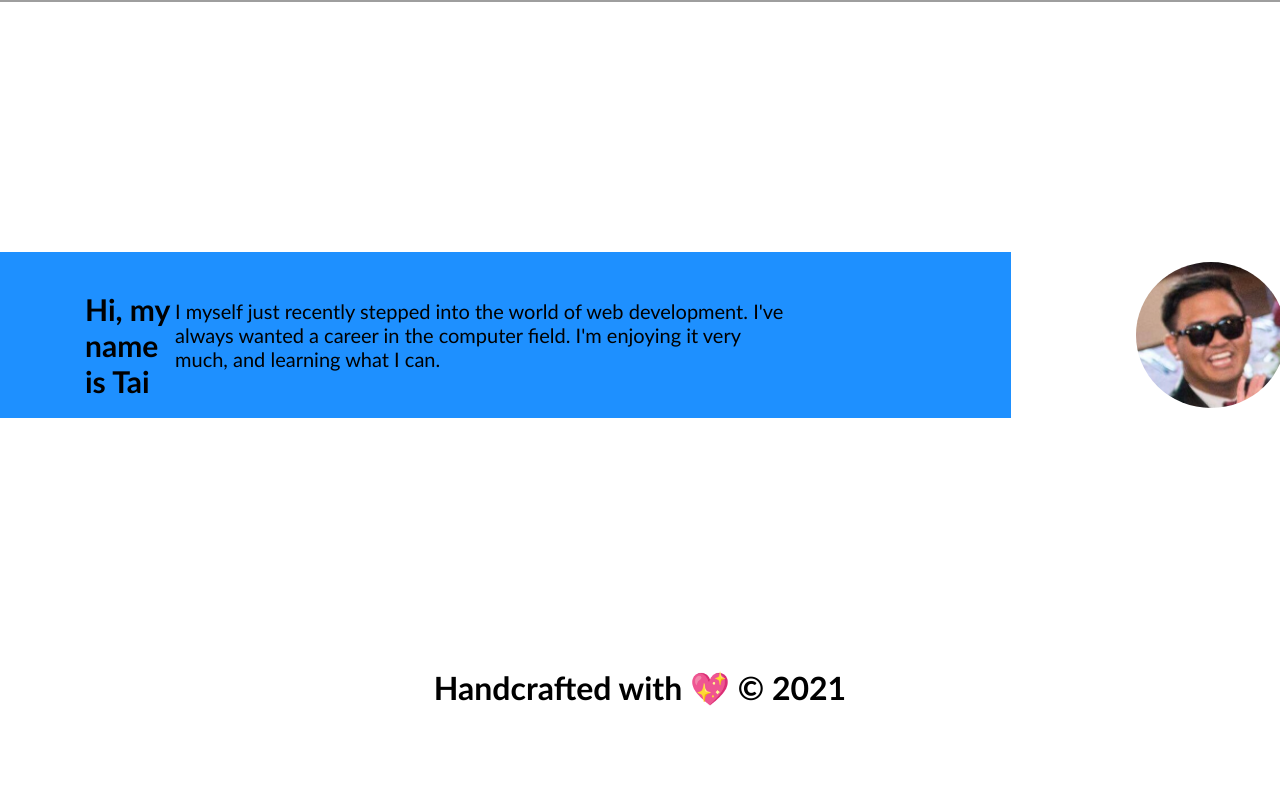
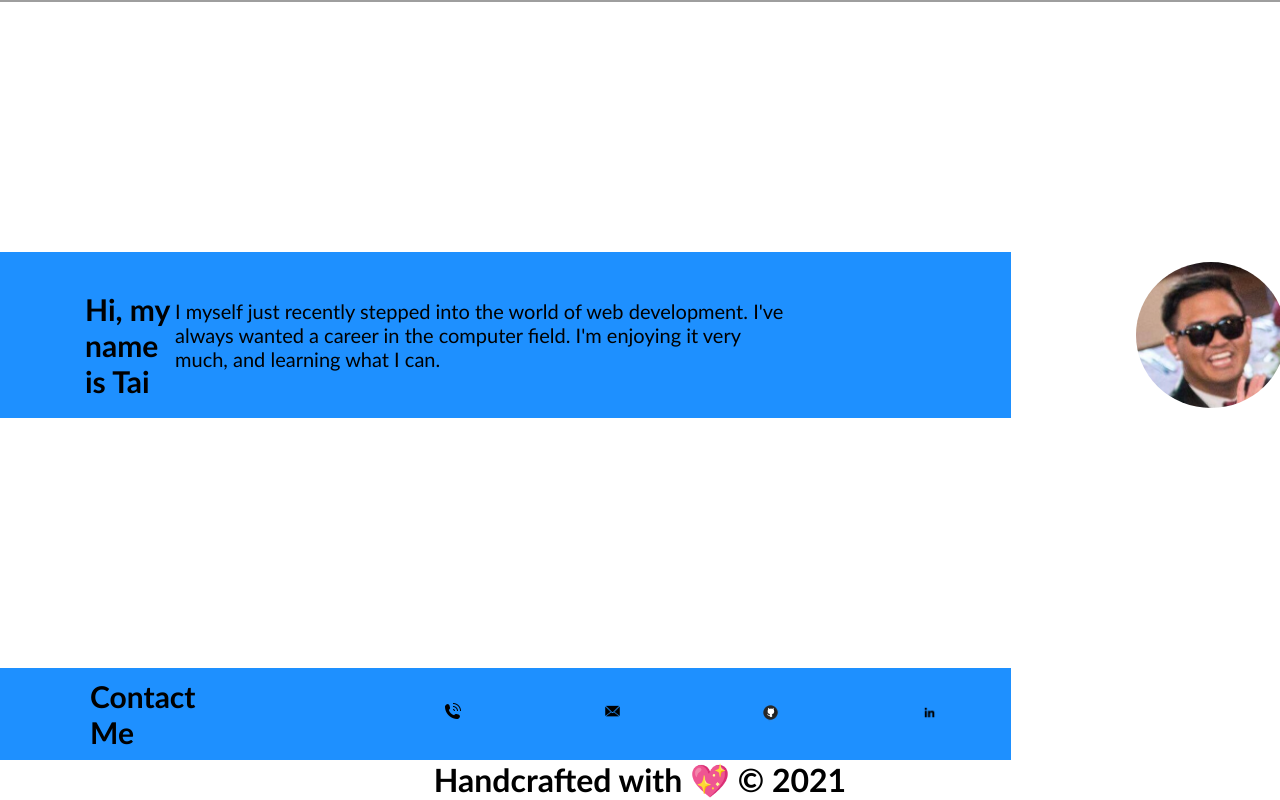
Before and after one commit to AyoTai/react-portfolio, a React (Create React App) app: page / in a window 1280 px wide. Shown: the part 799-1599 px from the top of the page. Before the commit the page ends 1507 px from the top, so only its background shows below. Built offline with nearby package versions, Linux system fonts and the light colour scheme; grey boxes are pictures that could not be loaded.

Commit message:
added contacts component

```diff
--- a/src/App.js
+++ b/src/App.js
@@ -2,6 +2,7 @@ import Nav from './component/Nav';
 import Footer from './component/Footer';
 import Hero from './component/Hero';
 import Bio from './component/Bio';
+import Contact from './component/Contact';
 import './assets/css/styles.css'
 
 function App() {
@@ -11,6 +12,7 @@ function App() {
       <Hero />
       <Bio />
 
+      <Contact />
       <Footer />
     </div>
   );
--- /dev/null
+++ b/src/component/Contact.js
@@ -0,0 +1,37 @@
+import React from 'react';
+import phone from "../assets/images/pngegg.png";
+import email from "../assets/images/maillogo.png";
+import github from "../assets/images/githublogo.png";
+import linkdin from "../assets/images/linkedinlogo.png";
+
+function Contact() {
+    return(
+        <div id="contactme">
+                <h4 className="contact">Contact Me</h4>
+                    <ul className="contactlist">
+                        <li>
+                            <a href="tel:213-448-7523">
+                                <img className="phone" src={phone} alt="phone logo" />
+                            </a>
+                        </li>
+                        <li>
+                            <a href="mailto:tai.mujarin@gmail.com">
+                                <img className="email" src={email} alt="email logo" />
+                            </a>
+                        </li>
+                        <li>
+                            <a href="https://github.com/AyoTai" target="_blank">
+                                <img className="github" src={github} alt="github logo" />
+                            </a>
+                        </li>
+                        <li>
+                            <a href="https://www.linkedin.com/in/tawil-mujarin-a17a99210/" target="_blank">
+                                <img className="linkedin" src={linkdin} alt="linkedin logo" />
+                            </a>
+                        </li>
+                    </ul>
+        </div>
+    )
+}
+
+export default Contact;
```
